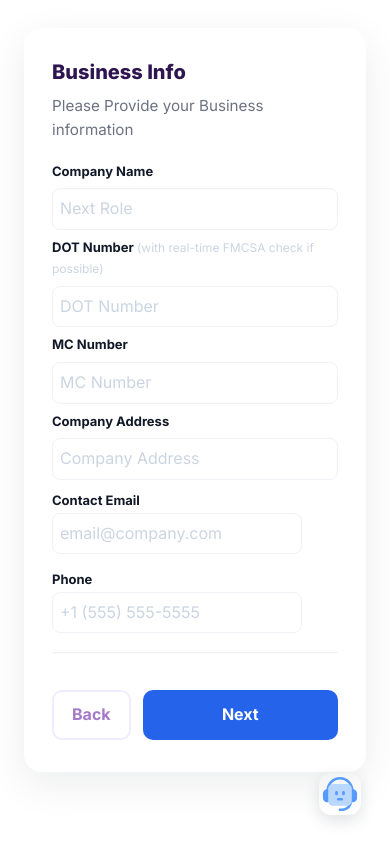
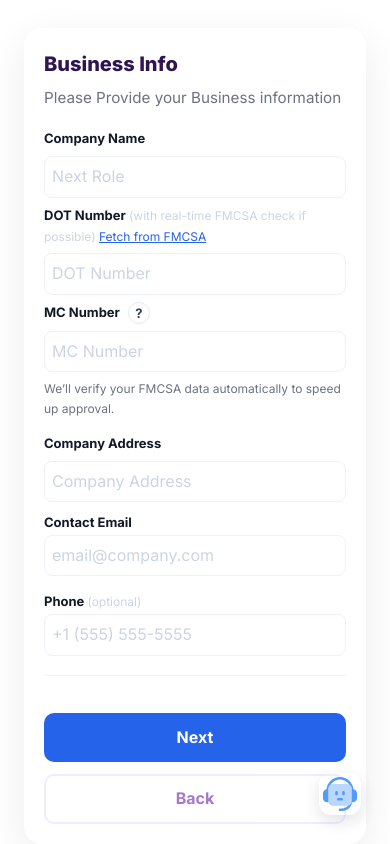
Before and after one commit to flickShot555/freightpower, a React (Vite) app: page /onboarding/carrier in a window 390 px wide. Built offline with nearby package versions, Linux system fonts and the light colour scheme.

Commit message:
responsive

```diff
--- a/src/components/onboarding/CarrierOnboarding.jsx
+++ b/src/components/onboarding/CarrierOnboarding.jsx
@@ -20,7 +20,7 @@ export default function CarrierOnboarding(){
     return ()=> clearInterval(t)
   },[])
 
-  const steps = ['Business Info','Owner','Fleet Information','Compliance','Final Review']
+  const steps = ['Business Info','Owner Verification (Optional)','Fleet Information','Compliance','Final Review']
 
   function handleNext(){
     setCurrentStep(s => Math.min(5, s+1))
@@ -55,7 +55,7 @@ export default function CarrierOnboarding(){
         <div className="onboarding-card">
           <h2>{steps[currentStep-1]}</h2>
           {currentStep === 2 ? (
-            <p className="muted">Please Provide Owner Details</p>
+            <p className="muted">Upload your ID document for faster verification</p>
           ) : currentStep === 3 ? (
             <p className="muted">Please Provide your Fleet Information</p>
           ) : currentStep === 4 ? (
@@ -72,11 +72,15 @@ export default function CarrierOnboarding(){
                 <label>Company Name</label>
                 <input placeholder="Next Role" />
 
-                <label>DOT Number <small className="field-note">(with real-time FMCSA check if possible)</small></label>
+                <label>DOT Number <small className="field-note">(with real-time FMCSA check if possible) <span className='fetch-btn'>Fetch from FMCSA</span></small></label>
                 <input placeholder="DOT Number" />
 
-                <label>MC Number</label>
+                <label style={{display:'flex', alignItems:'center', gap:8}}>MC Number
+                  <button type="button" aria-label="MC info" title="MC info" className="mc-info-btn">?
+                  </button>
+                </label>
                 <input placeholder="MC Number" />
+                <div className="mc-subtext">We’ll verify your FMCSA data automatically to speed up approval.</div>
 
                 <label>Company Address</label>
                 <input placeholder="Company Address" />
@@ -87,7 +91,7 @@ export default function CarrierOnboarding(){
                     <input placeholder="email@company.com" />
                   </div>
                   <div className="col">
-                    <label>Phone</label>
+                    <label>Phone <small className="field-note">(optional)</small></label>
                     <input placeholder="+1 (555) 555-5555" />
                   </div>
                 </div>
@@ -106,19 +110,19 @@ export default function CarrierOnboarding(){
 
                 <div style={{display:'flex',gap:12}}>
                   <div style={{flex:1}}>
-                    <label>Phone Number</label>
+                    <label>Phone Number<small className='field-note'> (optional)</small></label>
                     <input placeholder="+1 (555) 555-5555" />
                   </div>
                   <div style={{flex:1}}>
-                    <label>Email Address</label>
+                    <label>Email Address<small className='field-note'> (optional)</small></label>
                     <input placeholder="email@company.com" />
                   </div>
                 </div>
 
-                <label>Signature Upload <small style={{fontWeight:400,display:'block'}}>(Optional)</small></label>
+                <label>Signature Upload <small className='field-note'>(optional)</small></label>
                 <div className="upload-box" style={{minHeight:120, display:'flex', alignItems:'center', justifyContent:'center', flexDirection:'column', gap:8}}>
                   <i className="fa-solid fa-cloud-arrow-up" style={{fontSize:22, color:'grey'}} aria-hidden="true" />
-                  <div style={{color:'grey', fontWeight:700}}>Click to upload or drag and drop</div>
+                  <div style={{color:'grey', fontWeight:700}}>Upload File</div>
                   <small>SVG, PNG, JPG or GIF (max. 800x400px)</small>
                 </div>
               </>
@@ -129,26 +133,26 @@ export default function CarrierOnboarding(){
                 <div style={{display:'flex',gap:12}}>
                   <div style={{flex:1}}>
                     <label style={{opacity:1}}>COI</label>
-                    <div className="upload-box"><i className="fa-solid fa-cloud-arrow-up" style={{fontSize:20, color:'grey'}} aria-hidden="true" /><br/>Upload COI</div>
+                    <div className="upload-box"><i className="fa-solid fa-cloud-arrow-up" style={{fontSize:20, color:'grey'}} aria-hidden="true" /><br/>Upload</div>
                   </div>
                   <div style={{flex:1}}>
-                    <label>W9</label>
-                    <div className="upload-box"><i className="fa-solid fa-cloud-arrow-up" style={{fontSize:20, color:'grey'}} aria-hidden="true" /><br/>Upload W9</div>
+                    <label>W9 <small className='field-note'>(optional) </small></label>
+                    <div className="upload-box"><i className="fa-solid fa-cloud-arrow-up" style={{fontSize:20, color:'grey'}} aria-hidden="true" /><br/>Upload</div>
                   </div>
                 </div>
 
                 <div style={{display:'flex',gap:12}}>
                   <div style={{flex:1}}>
                     <label>Authority Letter</label>
-                    <div className="upload-box"><i className="fa-solid fa-cloud-arrow-up" style={{fontSize:20, color:'grey'}} aria-hidden="true" /><br/>Upload Authority Letter</div>
+                    <div className="upload-box"><i className="fa-solid fa-cloud-arrow-up" style={{fontSize:20, color:'grey'}} aria-hidden="true" /><br/>Upload</div>
                   </div>
                   <div style={{flex:1}}>
                     <label>Voided Check</label>
-                    <div className="upload-box"><i className="fa-solid fa-cloud-arrow-up" style={{fontSize:20, color:'grey'}} aria-hidden="true" /><br/>Upload Voided Check</div>
+                    <div className="upload-box"><i className="fa-solid fa-cloud-arrow-up" style={{fontSize:20, color:'grey'}} aria-hidden="true" /><br/>Upload</div>
                   </div>
                 </div>
 
-                <label>Additional Licenses or Permits</label>
+                <label>Other Fleet Document<small className='field-note'> (optional)</small></label>
                 <div className="upload-box"><i className="fa-solid fa-cloud-arrow-up" style={{fontSize:20, color:'grey'}} aria-hidden="true" /><br/>Click to upload or drag and drop<br/><small>SVG, PNG, JPG or GIF (max. 800x400px)</small></div>
               </>
             )}
--- a/src/components/onboarding/Onboarding.css
+++ b/src/components/onboarding/Onboarding.css
@@ -74,6 +74,7 @@
 .onboarding-form select option[disabled]{ color:#cbd5e1 }
 
 .onboarding-form .field-note{ font-size:12px; color:#cbd5e1; font-weight:400 }
+.field-note .fetch-btn { color: #2563eb!important; cursor: pointer; text-decoration: underline;}
 .onboarding-form .row{ display:flex; gap:12px }
 .onboarding-form .row .col{ flex:1 }
 .divider-line{ height:1px; background:#eef2f7; margin:12px 0 12px 0 }
@@ -89,6 +90,65 @@
 /* upload box used in several onboarding steps */
 .upload-box{ border:1px dashed #e6e9f3; padding:22px; border-radius:8px; text-align:center; color:#6b7280; background:#fff }
 .upload-box small{ display:block; margin-top:8px; color:#cbd5e1 }
+
+/* MC tooltip button and subtext */
+.mc-info-btn{
+  background: transparent;
+  border: 1px solid #e6e9f3;
+  width: 22px;
+  height: 22px;
+  border-radius: 50%;
+  display:inline-flex;
+  align-items:center;
+  justify-content:center;
+  font-weight:700;
+  color:#374151;
+  cursor:help;
+  padding:0;
+}
+
+.mc-info-btn:focus, .mc-info-btn:hover{
+  background:#f8fafc;
+  outline:none;
+}
+
+.mc-subtext{
+  font-size:12px;
+  color:#6b7280;
+  margin-bottom:8px;
+}
+
+/* Tooltip using ::after on the button */
+.mc-info-btn{
+  position: relative;
+}
+.mc-info-btn::after{
+  content: "We’ll verify your FMCSA data automatically to speed up approval.";
+  position: absolute;
+  white-space: nowrap;
+  background: #111827;
+  color: #fff;
+  padding: 8px 10px;
+  border-radius:6px;
+  font-size:12px;
+  bottom: calc(100% + 8px);
+  left: 50%;
+  transform: translateX(-50%);
+  opacity: 0;
+  pointer-events: none;
+  transition: opacity 0.12s ease, transform 0.12s ease;
+  z-index: 40;
+}
+.mc-info-btn:hover::after, .mc-info-btn:focus::after{
+  opacity: 1;
+  transform: translateX(-50%) translateY(-4px);
+  pointer-events: auto;
+}
+
+/* Make tooltip wrap on narrow screens */
+@media (max-width: 480px) {
+  .mc-info-btn::after{ white-space: normal; max-width: 220px; text-align:center }
+}
 
 /* simple toggle switch */
 .switch{ display:inline-block }
@@ -152,4 +212,27 @@
   .onboarding-visual .signup-bg{
     display:none !important;
   }
+
+  /* Make inputs and upload boxes stretch full width on small screens */
+  .onboarding-form input,
+  .onboarding-form select,
+  .onboarding-form textarea {
+    width: 100%;
+    box-sizing: border-box;
+  }
+
+  .upload-box {
+    width: 100%;
+    padding: 18px;
+  }
+
+  /* Make action buttons stack on very small screens */
+  .onboarding-actions { gap: 12px; }
+  .onboarding-actions .btn-primary { flex: 1 1 0; min-width: 0 }
+  .onboarding-actions .btn-secondary { flex: 0 0 auto }
+  @media (max-width: 480px) {
+    .onboarding-actions { flex-direction: column-reverse; align-items: stretch; }
+    .onboarding-actions .btn-primary, .onboarding-actions .btn-secondary { width: 100%; }
+    .onboarding-card { padding: 20px; }
+  }
 }
```
